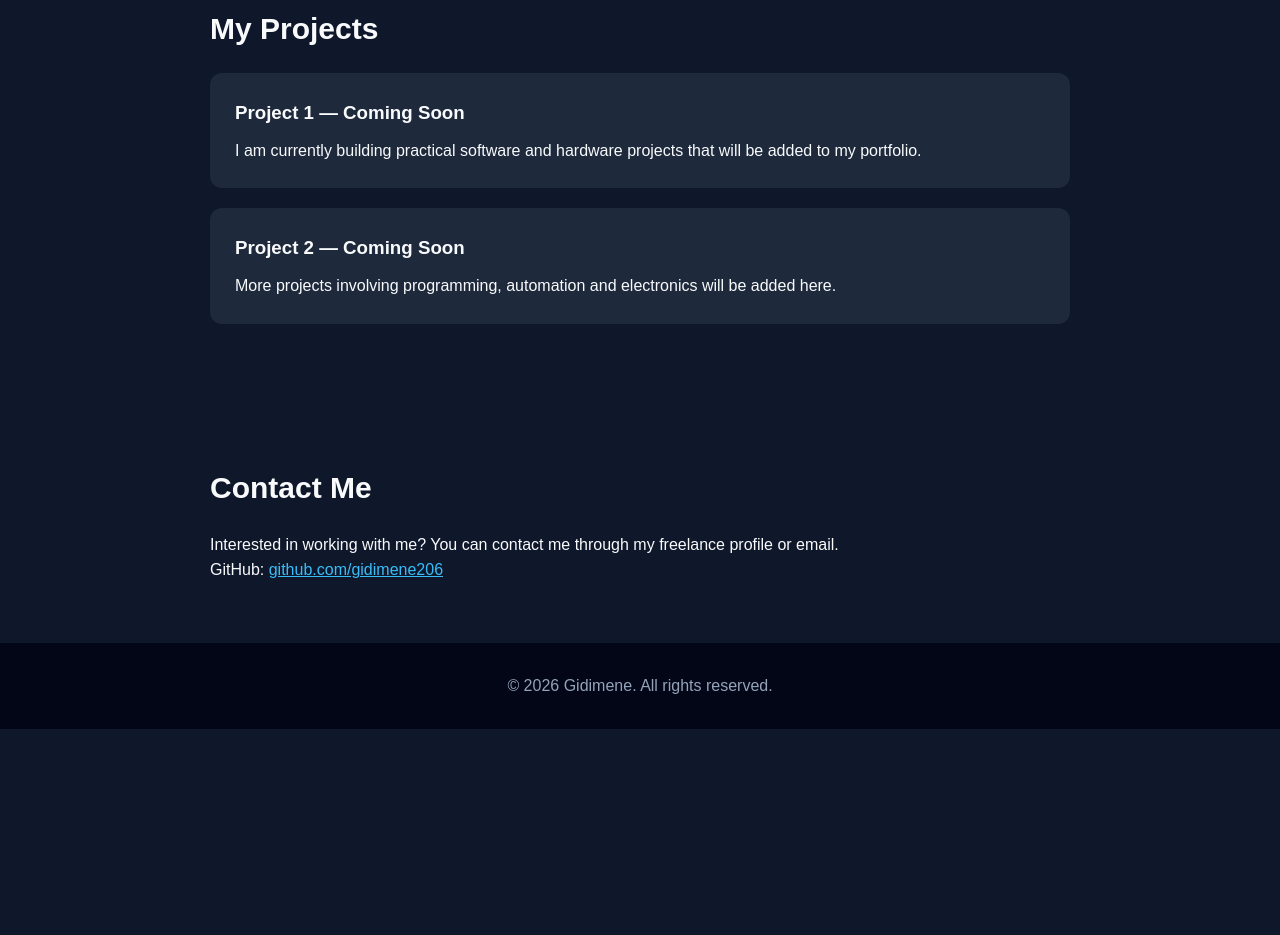
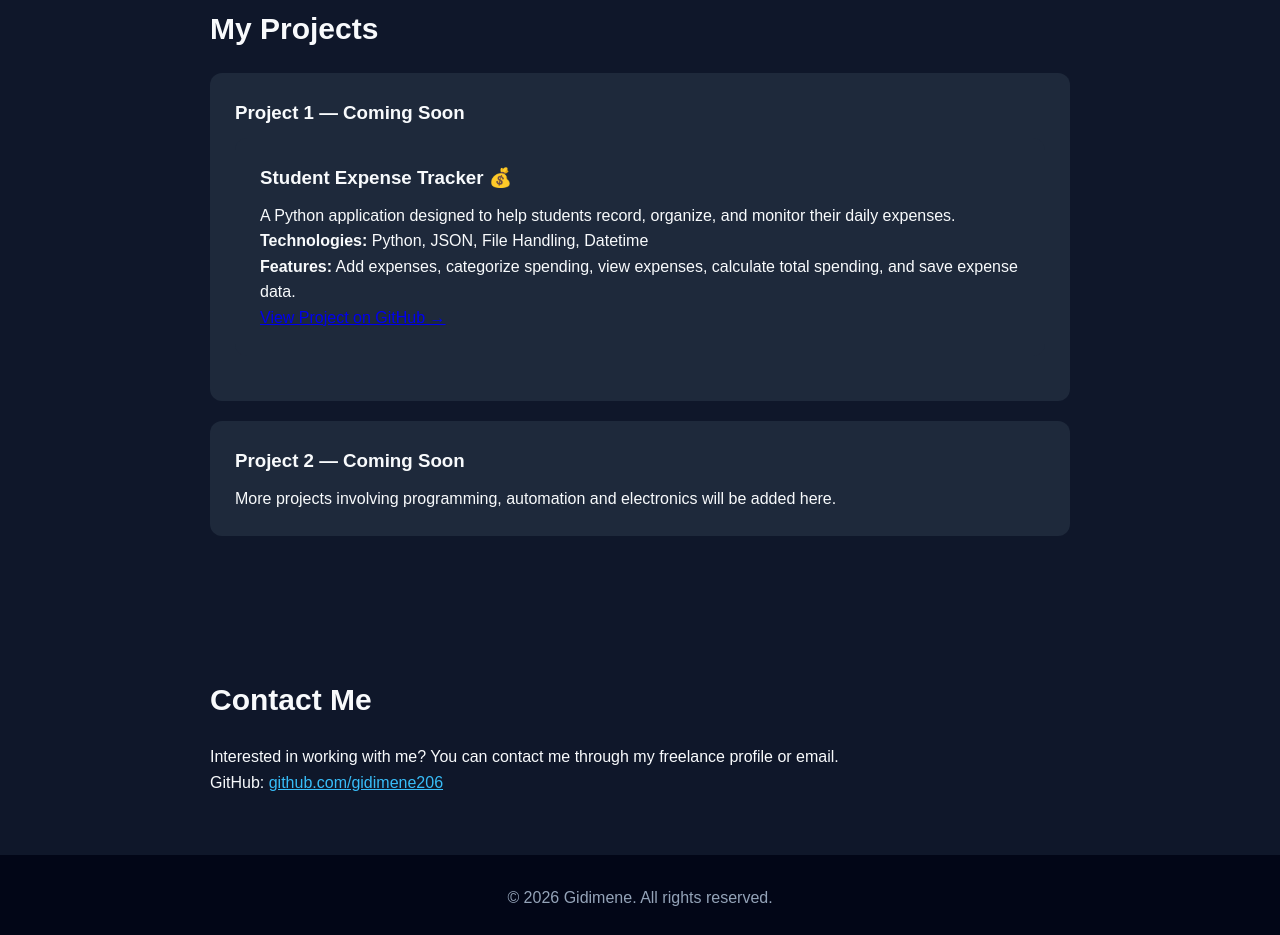
Before and after one commit to gidimene206/portfolio, a plain HTML site: page index.html in a window 1280 px wide. Shown: the part 900-1835 px from the top of the page. Before the commit the page ends 1629 px from the top, so only its background shows below. Drawn offline with Linux system fonts and the light colour scheme.

Commit message:
Update index.html

```diff
--- a/index.html
+++ b/index.html
@@ -146,10 +146,30 @@
 
         <div class="project">
             <h3>Project 1 — Coming Soon</h3>
-            <p>
-                I am currently building practical software and hardware
-                projects that will be added to my portfolio.
-            </p>
+            <div class="project">
+    <h3>Student Expense Tracker 💰</h3>
+
+    <p>
+        A Python application designed to help students record,
+        organize, and monitor their daily expenses.
+    </p>
+
+    <p>
+        <strong>Technologies:</strong>
+        Python, JSON, File Handling, Datetime
+    </p>
+
+    <p>
+        <strong>Features:</strong>
+        Add expenses, categorize spending, view expenses,
+        calculate total spending, and save expense data.
+    </p>
+
+    <a href="https://github.com/gidimene206/student-expense-tracker"
+       target="_blank">
+        View Project on GitHub →
+    </a>
+</div>
         </div>
 
         <div class="project">
```
